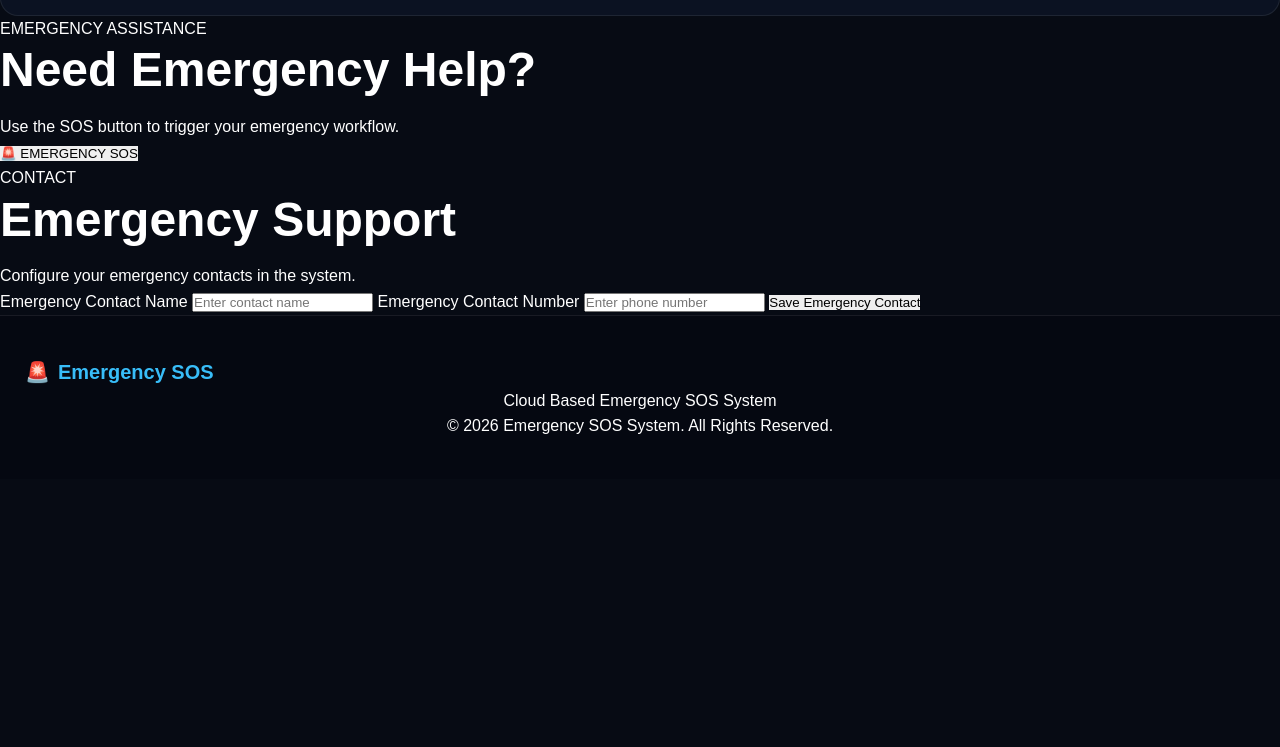
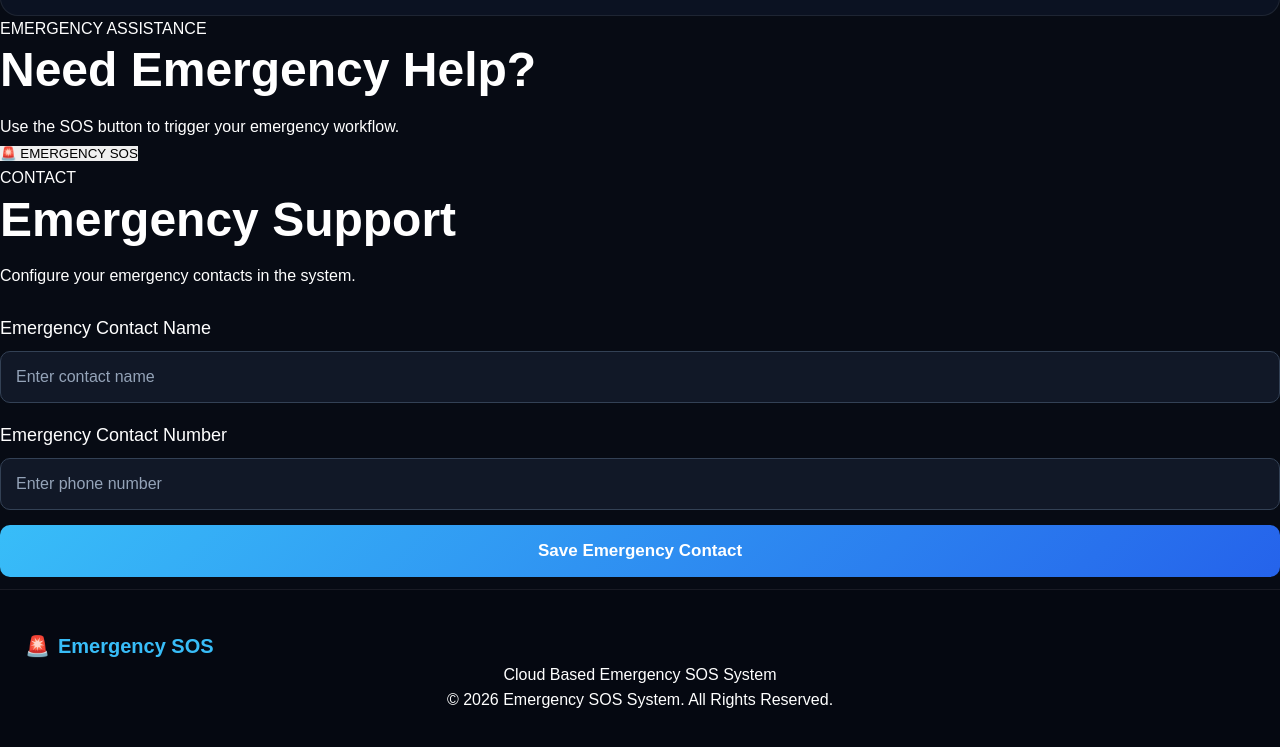
Before and after one commit to tobi200708-bot/Emergency-SOS-system-, a plain HTML site: page index.html in a window 1280 px wide. Shown: the part 2562-3309 px from the top of the page. Before the commit the page ends 3041 px from the top, so only its background shows below. Drawn offline with Linux system fonts and the light colour scheme.

Commit message:
Update style.css

```diff
--- a/style.css
+++ b/style.css
@@ -683,3 +683,80 @@ footer h2 {
         padding-right: 20px;
     }
 }
+/* =========================================
+   CONTACT CARD FIX
+========================================= */
+
+.contact-card {
+    width: 100%;
+    margin-top: 25px;
+}
+
+.contact-card label {
+    display: block;
+    width: 100%;
+    margin: 18px 0 8px;
+    color: #ffffff;
+    font-size: 18px;
+    font-weight: 500;
+}
+
+.contact-card input {
+    display: block;
+    width: 100%;
+    height: 52px;
+    padding: 12px 15px;
+    margin-bottom: 12px;
+
+    background: #111827;
+    color: #ffffff;
+
+    border: 1px solid #334155;
+    border-radius: 10px;
+
+    font-size: 16px;
+    outline: none;
+}
+
+.contact-card input::placeholder {
+    color: #94a3b8;
+}
+
+.contact-card input:focus {
+    border-color: #38bdf8;
+    box-shadow: 0 0 0 2px rgba(56, 189, 248, 0.15);
+}
+
+/* Save button */
+
+#saveContactButton {
+    display: block;
+    width: 100%;
+    min-height: 52px;
+
+    margin-top: 15px;
+    padding: 14px 20px;
+
+    background: linear-gradient(135deg, #38bdf8, #2563eb);
+    color: #ffffff;
+
+    border: none;
+    border-radius: 10px;
+
+    font-size: 17px;
+    font-weight: 700;
+
+    cursor: pointer;
+}
+
+#saveContactButton:hover {
+    transform: translateY(-1px);
+}
+
+/* Status message */
+
+#contactStatus {
+    margin-top: 12px;
+    color: #38bdf8;
+    font-size: 16px;
+}
```
